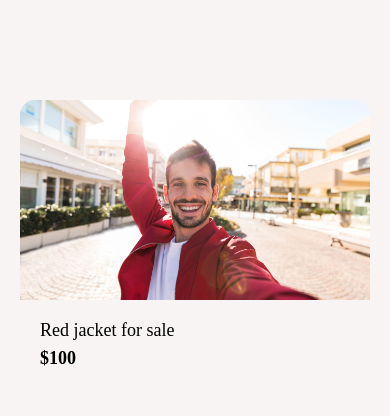
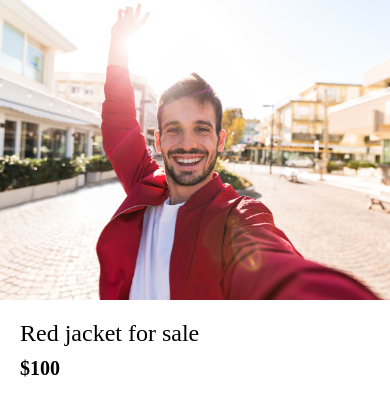
Before and after one commit to JasonNelemans/DoneWithIt, a React Native app: screen / in a window 390 px wide. Shown: the top 416 px of the page. Built offline with nearby package versions, Linux system fonts and the light colour scheme.

Commit message:
created simple ListDetails Screen

```diff
--- a/App.js
+++ b/App.js
@@ -2,20 +2,8 @@
 import { View } from 'react-native';
 
 import Card from './app/components/Card';
+import ListingDetailsScreen from './app/screens/ListingDetailsScreen';
 
 export default function App() {
-  return (
-    <View
-      style={{
-        backgroundColor: '#f8f4f4',
-        padding: 20,
-        paddingTop: 100,
-      }}>
-      <Card
-        title='Red jacket for sale'
-        subTitle='$100'
-        image={require('./app/assets/jacket.jpg')}
-      />
-    </View>
-  );
+  return <ListingDetailsScreen />;
 }
--- /dev/null
+++ b/app/screens/ListingDetailsScreen.js
@@ -0,0 +1,39 @@
+import React from 'react';
+import { View, Image, StyleSheet } from 'react-native';
+import AppText from '../components/AppText';
+
+import colors from '../config/colors';
+
+function ListingDetailsScreen(props) {
+  return (
+    <View>
+      <Image style={styles.image} source={require('../assets/jacket.jpg')} />
+      <View style={styles.detailsContainer}>
+        <AppText style={styles.title}>Red jacket for sale</AppText>
+        <AppText style={styles.price}>$100</AppText>
+      </View>
+    </View>
+  );
+}
+
+const styles = StyleSheet.create({
+  detailsContainer: {
+    padding: 20,
+  },
+  image: {
+    width: '100%',
+    height: 300,
+  },
+  price: {
+    color: colors.secondary,
+    fontSize: 20,
+    fontWeight: 'bold',
+    marginVertical: 10,
+  },
+  title: {
+    fontSize: 24,
+    fontWeight: '500',
+  },
+});
+
+export default ListingDetailsScreen;
```
